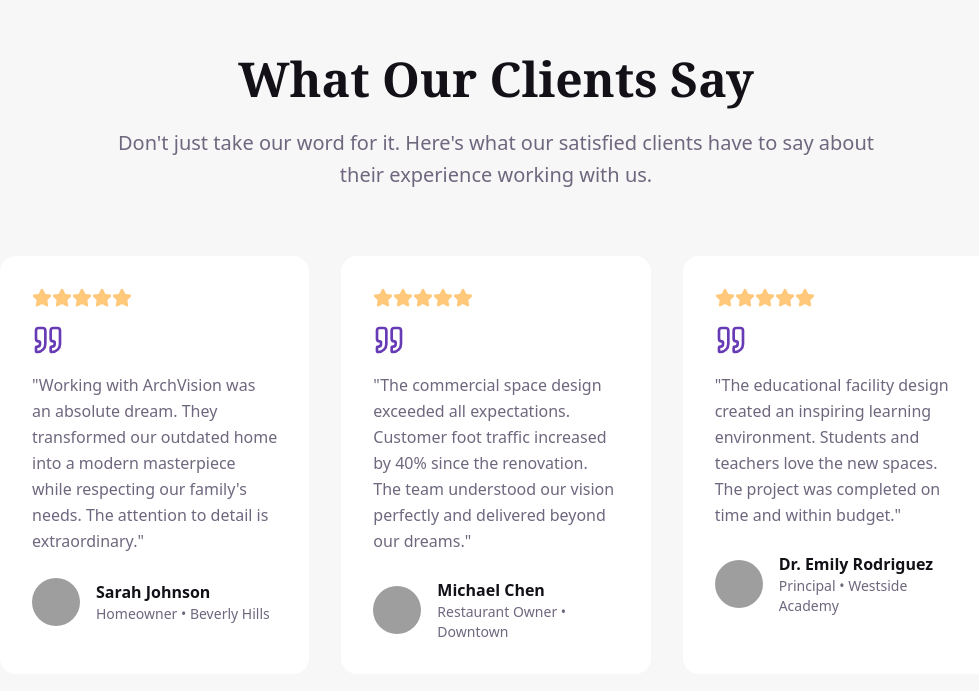
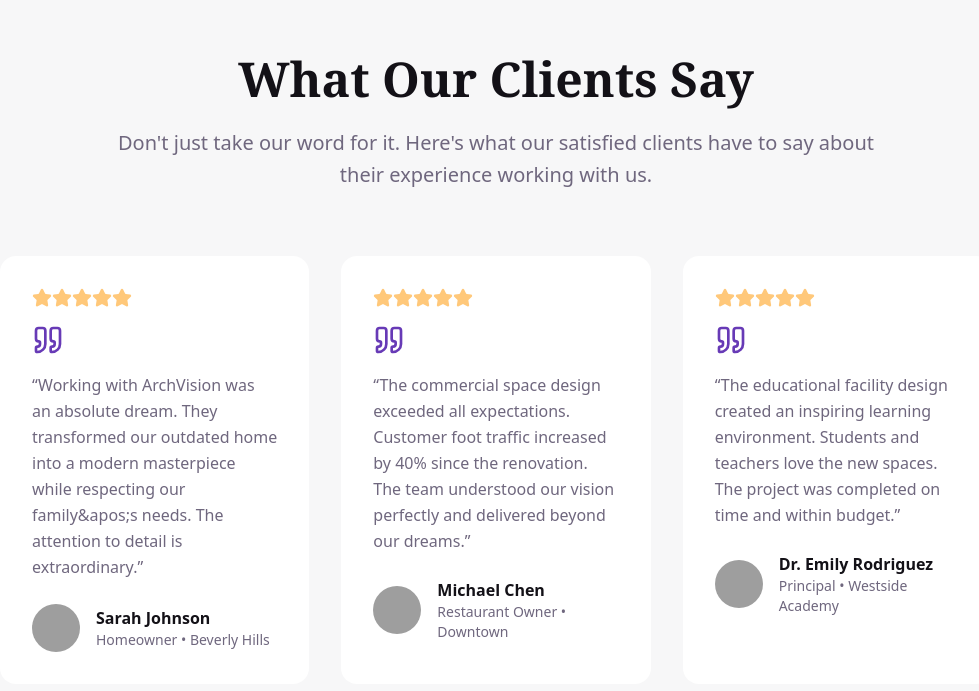
Before and after one commit to Abhishek10351/style-and-space, a Next.js app: page / in a window 1280 px wide. Shown: the part 4964-5655 px from the top of the page, without its empty margins (144-1123 px from the left). Built offline with nearby package versions, Linux system fonts and the light colour scheme; grey boxes are pictures that could not be loaded.

Commit message:
fix: fix build error

```diff
--- a/src/components/Process.tsx
+++ b/src/components/Process.tsx
@@ -1,6 +1,5 @@
 import { MessageCircle, PenTool, Hammer, CheckCircle } from "lucide-react";
 
-const Process = () => {
 const steps = [
     {
         icon: MessageCircle,
@@ -32,6 +31,7 @@ const Process = () => {
     },
 ];
 
+const Process = () => {
     return (
         <section className="py-24 bg-background">
             <div className="container mx-auto px-4">
@@ -46,7 +46,6 @@ const Process = () => {
                     </p>
                 </div>
 
-                <div className="relative">
                 <div className="grid lg:grid-cols-4 md:grid-cols-2 gap-8 lg:gap-12">
                     {steps.map((step, index) => (
                         <div
@@ -77,19 +76,6 @@ const Process = () => {
                         </div>
                     ))}
                 </div>
-
-                    {/* Connection Lines */}
-                    <div className="hidden g:block absolute top-16 left-0 right-0 h-px">
-                        <div className="flex justify-between items-center h-full max-w-4xl mx-auto px-10">
-                            {[...Array(3)].map((_, index) => (
-                                <div
-                                    key={index}
-                                    className="flex-1 h-px bg-gradient-to-r from-primary/30 via-primary/50 to-primary/30 mx-8"
-                                />
-                            ))}
-                        </div>
-                    </div>
-                </div>
             </div>
         </section>
     );
--- a/src/components/Testimonial.tsx
+++ b/src/components/Testimonial.tsx
@@ -1,15 +1,14 @@
 import { Star, Quote } from "lucide-react";
 
-const Testimonial = () => {
 const testimonials = [
     {
         name: "Sarah Johnson",
         role: "Homeowner",
         location: "Beverly Hills",
         content:
-                "Working with ArchVision was an absolute dream. They transformed our outdated home into a modern masterpiece while respecting our family's needs. The attention to detail is extraordinary.",
+            "Working with ArchVision was an absolute dream. They transformed our outdated home into a modern masterpiece while respecting our family&apos;s needs. The attention to detail is extraordinary.",
         rating: 5,
-            image: "https://images.unsplash.com/photo-1494790108755-2616b612b607?ixlib=rb-4.0.3&ixid=M3wxMjA3fDB8MHxwaG90by1wYWdlfHx8fGVufDB8fHx8fA%3D%3D&auto=format&fit=crop&w=150&h=150&q=80",
+        image: "https://images.unsplash.com/photo-1507003211169-0a1dd7228f2d?ixlib=rb-4.0.3&ixid=M3wxMjA3fDB8MHxwaG90by1wYWdlfHx8fGVufDB8fHx8fA%3D%3D&auto=format&fit=crop&w=150&h=150&q=80",
     },
     {
         name: "Michael Chen",
@@ -31,6 +30,7 @@ const Testimonial = () => {
     },
 ];
 
+const Testimonial = () => {
     return (
         <section className="py-24 bg-muted/50">
             <div className="container mx-auto px-4">
@@ -39,7 +39,7 @@ const Testimonial = () => {
                         What Our Clients Say
                     </h2>
                     <p className="text-xl text-muted-foreground max-w-3xl mx-auto leading-relaxed">
-                        Don't just take our word for it. Here's what our
+                        Don&apos;t just take our word for it. Here&apos;s what our
                         satisfied clients have to say about their experience
                         working with us.
                     </p>
@@ -64,7 +64,7 @@ const Testimonial = () => {
                             <Quote className="w-8 h-8 text-primary mb-4" />
 
                             <p className="text-muted-foreground leading-relaxed mb-6">
-                                "{testimonial.content}"
+                                &ldquo;{testimonial.content}&rdquo;
                             </p>
 
                             <div className="flex items-center">
```
Lines whose indentation alone changed are shown as unchanged.
